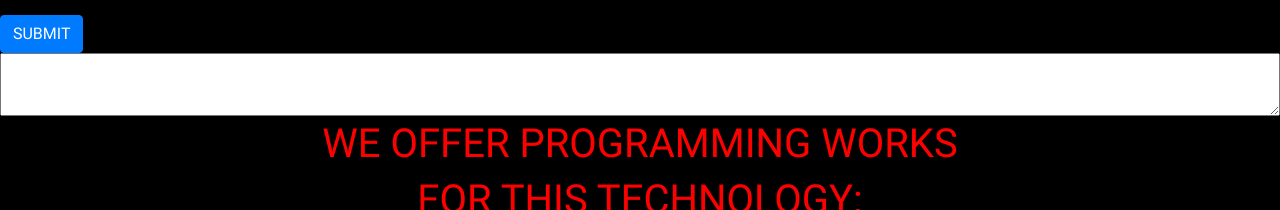
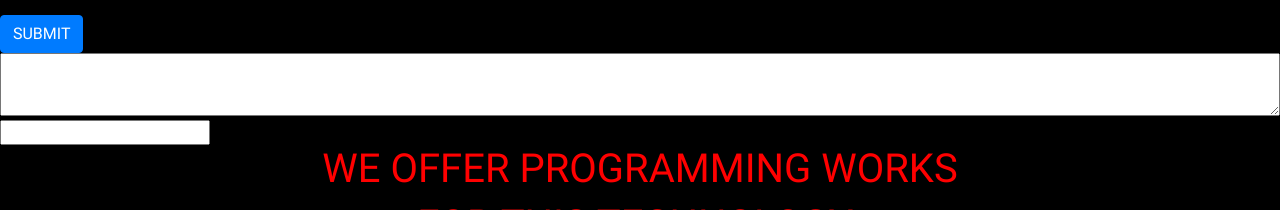
Before and after one commit to FRANCOsk/WEB-FRANCO, an Angular app in the folder franco/: page /intro in a window 1280 px wide. Shown: the part 2403-2613 px from the top of the page. Built offline with nearby package versions, Linux system fonts and the light colour scheme.

Commit message:
ADD Year validation

```diff
--- a/franco/src/app/app.module.ts
+++ b/franco/src/app/app.module.ts
@@ -14,6 +14,7 @@ import { BlokComponent } from './blok/blok.component';
 import { BanerComponent } from './baner/baner.component';
 import { DodatokComponent } from './dodatok/dodatok.component';
 import { BootComponent } from './boot/boot.component';
+import { RokComponent } from './rok/rok.component';
 
 @NgModule({
   declarations: [
@@ -26,7 +27,8 @@ import { BootComponent } from './boot/boot.component';
     BlokComponent,
     BanerComponent,
     DodatokComponent,
-    BootComponent
+    BootComponent,
+    RokComponent
   ],
   imports: [
     BrowserModule,
--- a/franco/src/app/intro/intro.component.html
+++ b/franco/src/app/intro/intro.component.html
@@ -2,6 +2,7 @@
 <app-menu></app-menu>
 <app-baner header="We offer" text="programming in different languages - JAVA, JAVASCRIPT, REACT, ANGULAR"></app-baner>
 <app-boot></app-boot>
+<app-rok></app-rok>
 <app-popis></app-popis>
 <app-dodatok></app-dodatok>
 <app-ponuka></app-ponuka>
--- /dev/null
+++ b/franco/src/app/rok/rok.component.html
@@ -0,0 +1 @@
+<input #n2 type="number" (keypress)="validate(n2.value)">
--- /dev/null
+++ b/franco/src/app/rok/rok.component.ts
@@ -0,0 +1,20 @@
+import { Component } from '@angular/core';
+
+@Component({
+
+selector: 'app-rok',
+  templateUrl: './rok.component.html',
+  styleUrls: ['./rok.component.css']
+})
+
+export class RokComponent {
+
+  title = 'n2';
+
+  validate(value: any): boolean{
+    if (value.length > 3) {
+      return false;
+    }
+    return true;
+  }
+}
```
Also changed, not shown: franco/src/app/rok/rok.component.css (added), 1 other file (tests, documents, lock files or other folders).
